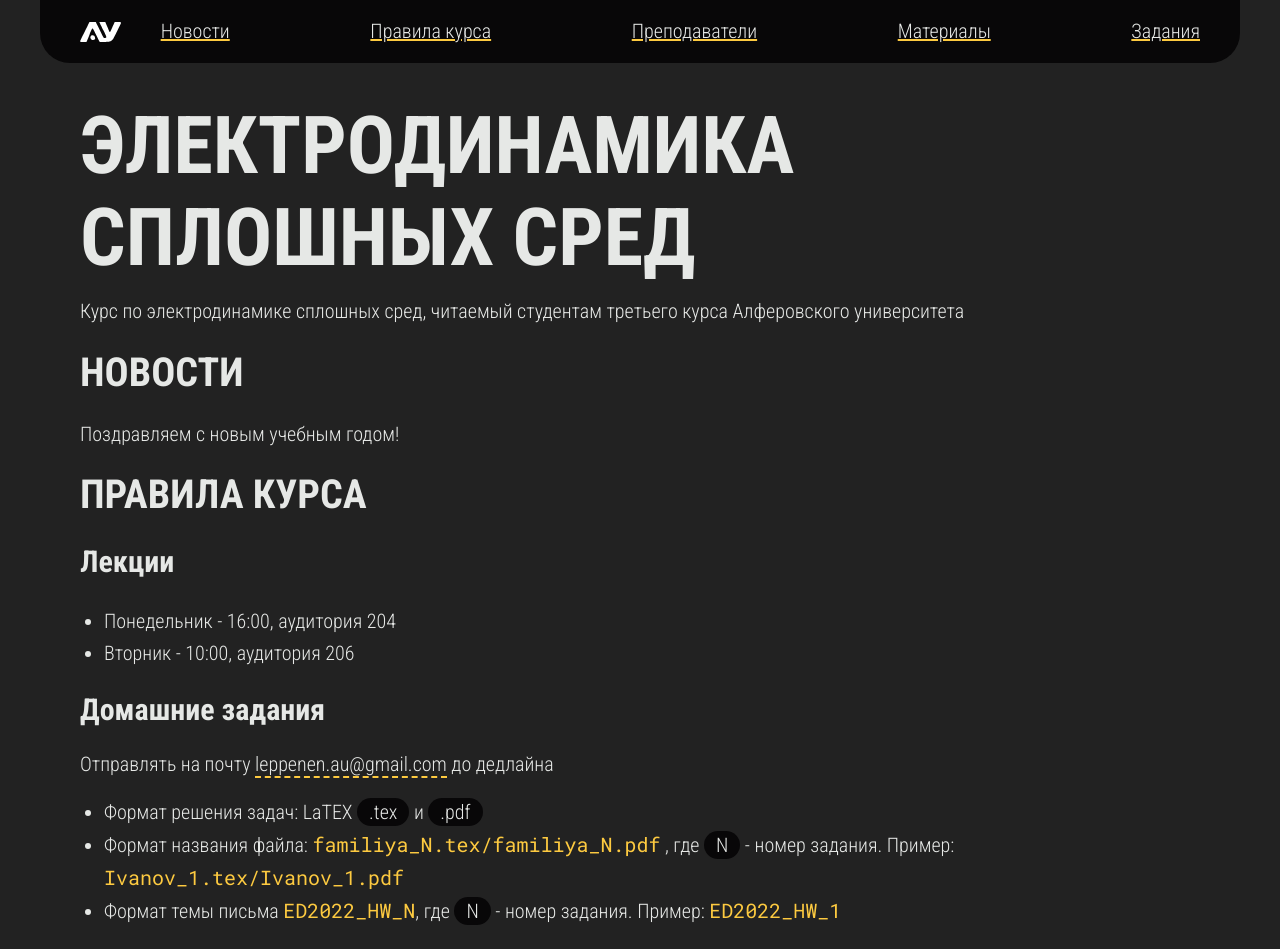
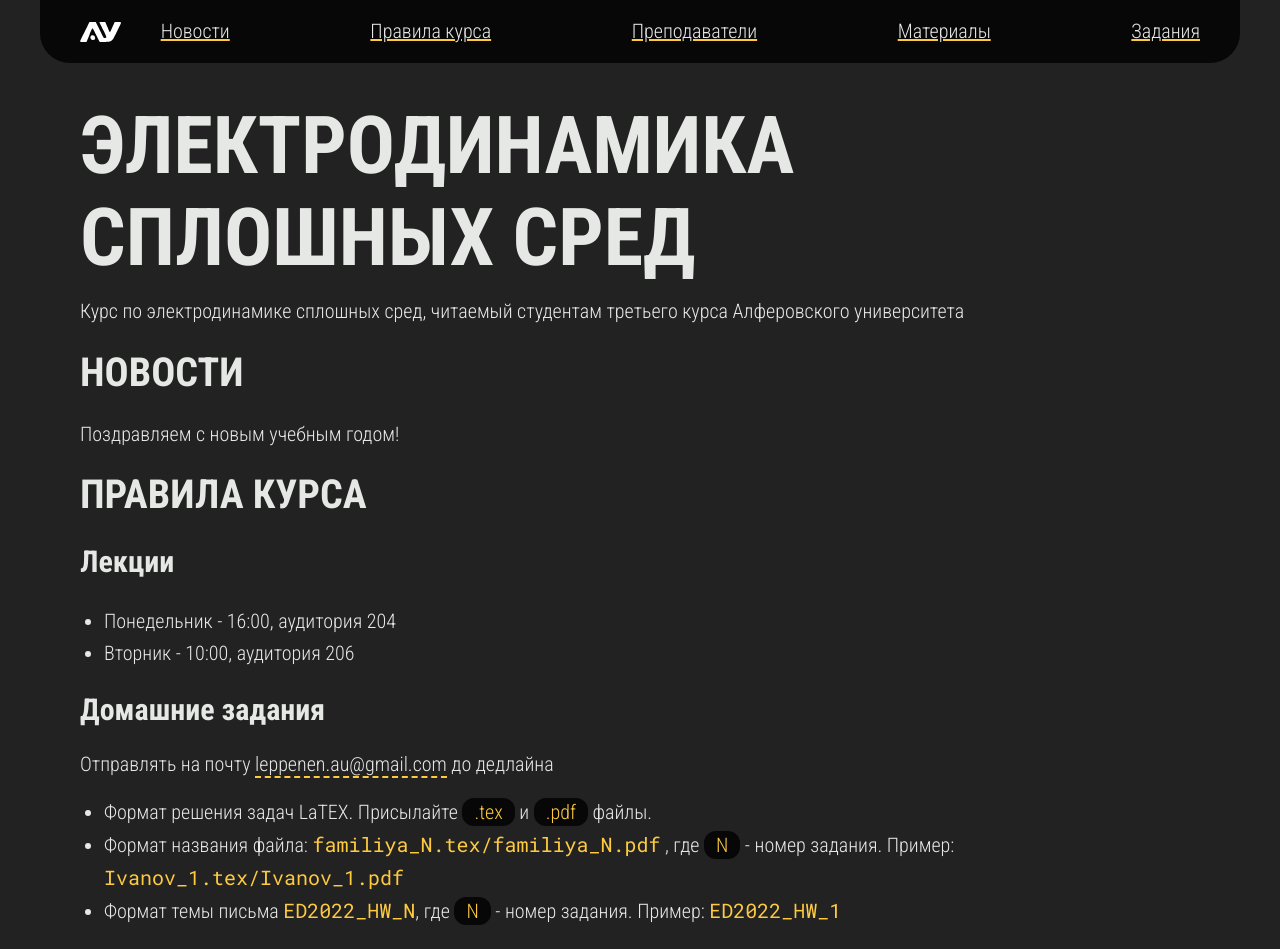
Before and after one commit to leppenen/ed_2022, a Vue app: page / in a window 1280 px wide. Shown: the top 949 px of the page. Built offline with nearby package versions, Linux system fonts and the light colour scheme.

Commit message:
fix links and text

```diff
--- a/src/components/materials-block.vue
+++ b/src/components/materials-block.vue
@@ -5,7 +5,7 @@ import LinkWrapper from './ui/link-wrapper.vue'
 
   function openFile() {
     window.open(file, 'fullscreen=yes')
-    return false
+    return
   }
 </script>
 
@@ -18,8 +18,7 @@ import LinkWrapper from './ui/link-wrapper.vue'
       <ul>
         <li>
           <LinkWrapper
-            href='#'
-            target='_blank'
+            href=''
             @click='openFile'
           >
             План курса
--- a/src/components/rules-block.vue
+++ b/src/components/rules-block.vue
@@ -1,7 +1,6 @@
 <script setup lang='ts'>
 import PageBlock from '@/components/ui/page-block.vue';
 import BadgeWrapper from './ui/badge-wrapper.vue';
-import LinkWrapper from './ui/link-wrapper.vue';
 import CopiedText from './ui/copied-text.vue';
 </script>
 
@@ -21,7 +20,7 @@ import CopiedText from './ui/copied-text.vue';
     </p>
     <ul>
       <li>
-        Формат решения задач: LaTEX <BadgeWrapper>.tex</BadgeWrapper> и <BadgeWrapper>.pdf</BadgeWrapper>
+        Формат решения задач LaTEX. Присылайте <BadgeWrapper>.tex</BadgeWrapper> и <BadgeWrapper>.pdf</BadgeWrapper> файлы.
       </li>
       <li>
         Формат названия файла: <span :class=$style.highlighted>familiya_N.tex/familiya_N.pdf</span> , где <BadgeWrapper>N</BadgeWrapper> - номер задания.
--- a/src/components/tasks-block.vue
+++ b/src/components/tasks-block.vue
@@ -18,8 +18,7 @@ function openFile() {
       <ul>
         <li>
           <LinkWrapper
-            href='#'
-            target='_blank'
+            href=''
             @click='openFile'
           >
             Задание №1
--- a/src/components/ui/badge-wrapper.vue
+++ b/src/components/ui/badge-wrapper.vue
@@ -10,6 +10,7 @@
   width: fit-content;
   box-sizing: border-box;
   background: var(--bgSecondary);
-  border-radius: 2em;
+  border-radius: 0.6em;
+  color: var(--textSecondary);
 }
 </style>
--- a/src/components/ui/copied-text.vue
+++ b/src/components/ui/copied-text.vue
@@ -55,6 +55,7 @@ function showPopup() {
   }
   .text:hover {
     cursor: pointer;
+    color: var(--textSecondary);
   }
   .popup {
     position: absolute;
--- a/src/components/ui/link-wrapper.vue
+++ b/src/components/ui/link-wrapper.vue
@@ -22,6 +22,6 @@
   width: fit-content;
 }
 .link:hover {
-  text-shadow: 0 0 4px;
+  color: var(--textSecondary);
 }
 </style>
```
